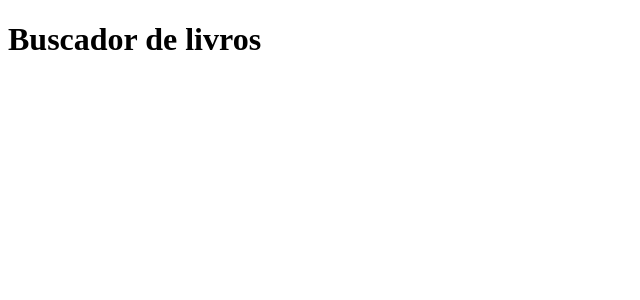
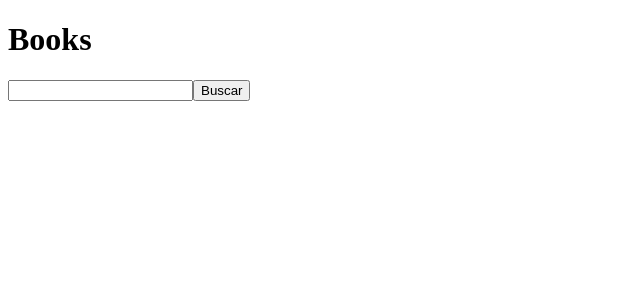
Before and after one commit to Anderson-Alencar/book-finder, a React (Vite) app: page / in a window 1280 px wide. Shown: the top 300 px of the page, without its empty margins (0-640 px from the left). Built offline with nearby package versions, Linux system fonts and the light colour scheme.

Commit message:
feat: add search bar

```diff
--- a/src/App.jsx
+++ b/src/App.jsx
@@ -1,9 +1,10 @@
 import React from 'react';
+import Home from './pages/Home';
 
 function App() {
   return (
     <div className="App">
-      <h1>Buscador de livros</h1>
+      <Home />
     </div>
   );
 }
--- /dev/null
+++ b/src/components/SearchBar.jsx
@@ -0,0 +1,12 @@
+import React from 'react';
+
+function SearchBar() {
+  return (
+    <div>
+      <input type="text" />
+      <button type="button">Buscar</button>
+    </div>
+  );
+}
+
+export default SearchBar;
--- /dev/null
+++ b/src/pages/Home.jsx
@@ -0,0 +1,13 @@
+import React from 'react';
+import SearchBar from '../components/SearchBar';
+
+function Home() {
+  return (
+    <div className="home">
+      <h1>Books</h1>
+      <SearchBar />
+    </div>
+  );
+}
+
+export default Home;
```
